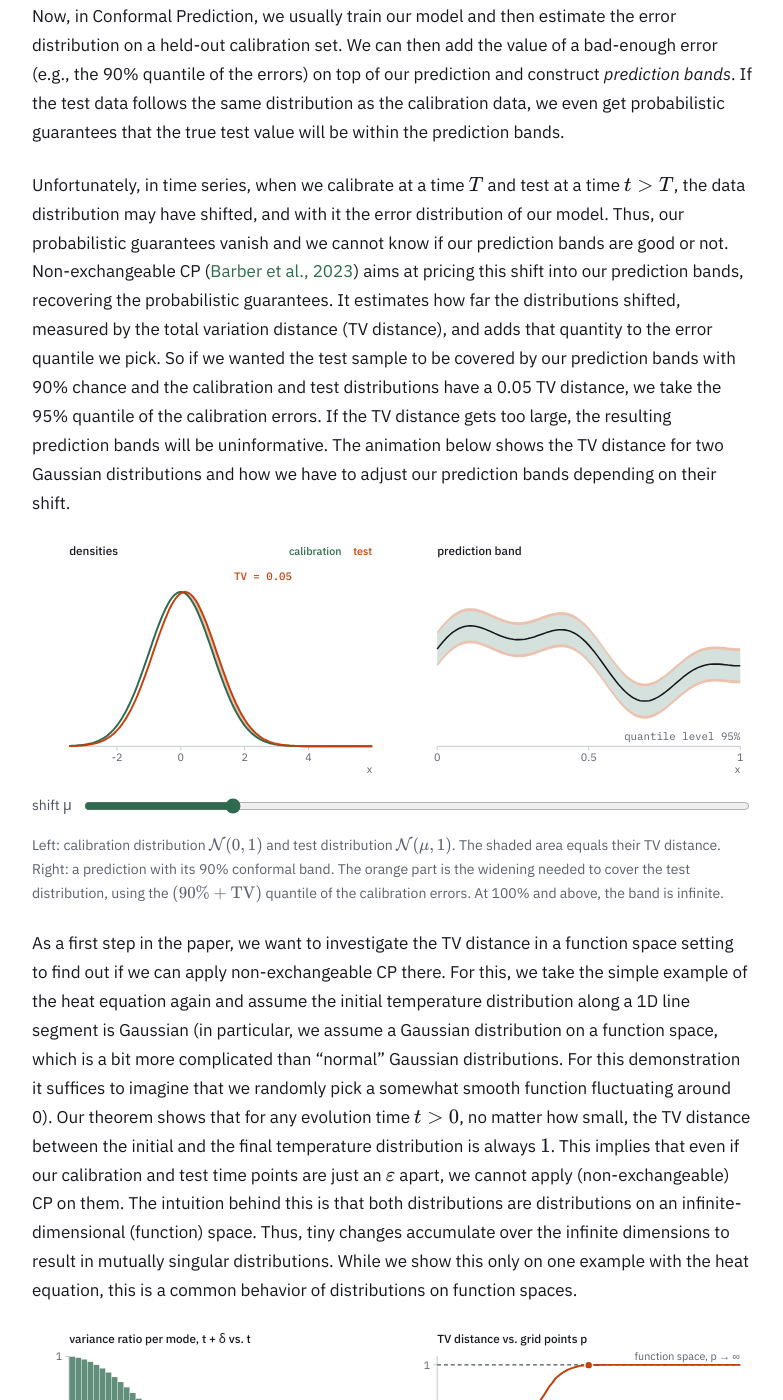
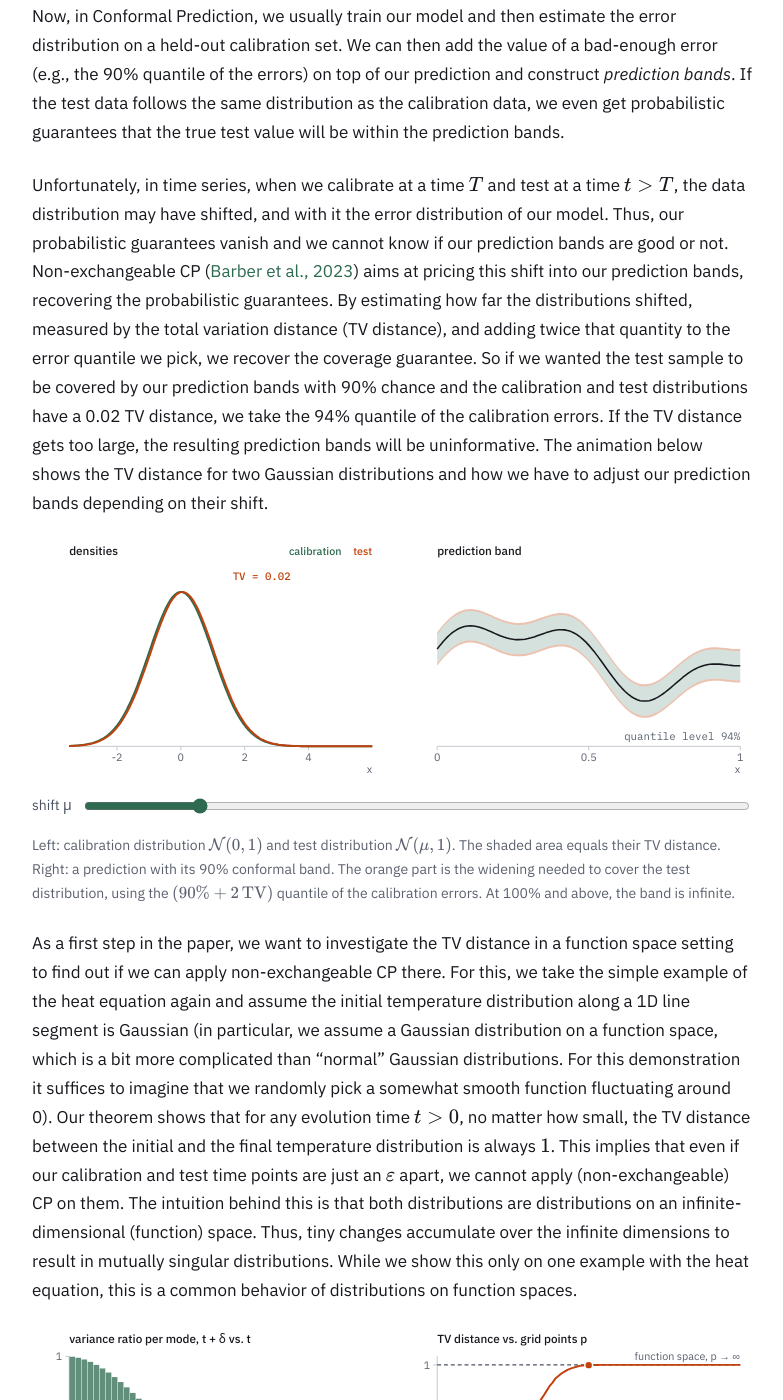
Before and after one commit to StillJosh/StillJosh.github.io, a Jekyll site: the page built from _posts/2026-10-19-conformal-prediction-pdes.md, in a window 1280 px wide and 1400 px high, scrolled down 1975 px. Shown: the whole window, without its empty margins (248-1031 px from the left). Built offline with Jekyll 4.4.1, drawn with Linux system fonts in a browser that asks for light colours; some of the changed text lies outside the part shown.

Commit message:
DOC: Correct TV quantile rule in conformal prediction note
The coverage bound of Barber et al. uses the TV distance between the data and
a version with the test point and a calibration point swapped, which is at most
twice the TV distance between calibration and test distribution. The text and
figure 2 now add twice the TV distance. The conclusion now claims robust
prediction bands instead of robust guarantees.

```diff
--- a/_posts/2026-10-19-conformal-prediction-pdes.md
+++ b/_posts/2026-10-19-conformal-prediction-pdes.md
@@ -22,10 +22,10 @@ Usually, we observe the temperature of the object at some time point $$t$$ and w
 
 Now, in Conformal Prediction, we usually train our model and then estimate the error distribution on a held-out calibration set. We can then add the value of a bad-enough error (e.g., the 90% quantile of the errors) on top of our prediction and construct *prediction bands*. If the test data follows the same distribution as the calibration data, we even get probabilistic guarantees that the true test value will be within the prediction bands.
 
-Unfortunately, in time series, when we calibrate at a time $$T$$ and test at a time $$t>T$$, the data distribution may have shifted, and with it the error distribution of our model. Thus, our probabilistic guarantees vanish and we cannot know if our prediction bands are good or not. Non-exchangeable CP ([Barber et al., 2023](https://doi.org/10.1214/23-AOS2276)) aims at pricing this shift into our prediction bands, recovering the probabilistic guarantees. It estimates how far the distributions shifted, measured by the total variation distance (TV distance), and adds that quantity to the error quantile we pick. So if we wanted the test sample to be covered by our prediction bands with 90% chance and the calibration and test distributions have a 0.05 TV distance, we take the 95% quantile of the calibration errors. If the TV distance gets too large, the resulting prediction bands will be uninformative. The animation below shows the TV distance for two Gaussian distributions and how we have to adjust our prediction bands depending on their shift.
+Unfortunately, in time series, when we calibrate at a time $$T$$ and test at a time $$t>T$$, the data distribution may have shifted, and with it the error distribution of our model. Thus, our probabilistic guarantees vanish and we cannot know if our prediction bands are good or not. Non-exchangeable CP ([Barber et al., 2023](https://doi.org/10.1214/23-AOS2276)) aims at pricing this shift into our prediction bands, recovering the probabilistic guarantees. By estimating how far the distributions shifted, measured by the total variation distance (TV distance), and adding twice that quantity to the error quantile we pick, we recover the coverage guarantee. So if we wanted the test sample to be covered by our prediction bands with 90% chance and the calibration and test distributions have a 0.02 TV distance, we take the 94% quantile of the calibration errors. If the TV distance gets too large, the resulting prediction bands will be uninformative. The animation below shows the TV distance for two Gaussian distributions and how we have to adjust our prediction bands depending on their shift.
 
 <figure class="viz" id="viz-tv">
-<figcaption>Left: calibration distribution $\mathcal{N}(0,1)$ and test distribution $\mathcal{N}(\mu,1)$. The shaded area equals their TV distance. Right: a prediction with its 90% conformal band. The orange part is the widening needed to cover the test distribution, using the $(90\% + \mathrm{TV})$ quantile of the calibration errors. At 100% and above, the band is infinite.</figcaption>
+<figcaption>Left: calibration distribution $\mathcal{N}(0,1)$ and test distribution $\mathcal{N}(\mu,1)$. The shaded area equals their TV distance. Right: a prediction with its 90% conformal band. The orange part is the widening needed to cover the test distribution, using the $(90\% + 2\,\mathrm{TV})$ quantile of the calibration errors. At 100% and above, the band is infinite.</figcaption>
 </figure>
 
 As a first step in the paper, we want to investigate the TV distance in a function space setting to find out if we can apply non-exchangeable CP there. For this, we take the simple example of the heat equation again and assume the initial temperature distribution along a 1D line segment is Gaussian (in particular, we assume a Gaussian distribution on a function space, which is a bit more complicated than "normal" Gaussian distributions. For this demonstration it suffices to imagine that we randomly pick a somewhat smooth function fluctuating around 0). Our theorem shows that for any evolution time $$t>0$$, no matter how small, the TV distance between the initial and the final temperature distribution is always $$1$$. This implies that even if our calibration and test time points are just an $$\varepsilon$$ apart, we cannot apply (non-exchangeable) CP on them. The intuition behind this is that both distributions are distributions on an infinite-dimensional (function) space. Thus, tiny changes accumulate over the infinite dimensions to result in mutually singular distributions. While we show this only on one example with the heat equation, this is a common behavior of distributions on function spaces.
--- a/assets/js/cp-figures.js
+++ b/assets/js/cp-figures.js
@@ -253,11 +253,11 @@
       if (right.length) svgEl('path', { d: path(up.concat(dn)) + 'Z', class: 'fill-test' }, L.g);
       G.curves(mu);
       text(L.g, G.sx(mu / 2 + 1.6), G.sy(0.43), 'TV = ' + tv.toFixed(2), { class: 'label-test mono' });
-      var level = 1 - ALPHA + tv;
+      var level = 1 - ALPHA + 2 * tv;
       band(q(1 - ALPHA), q(level));
       text(R.g, R.x1, R.y0 - 6, level >= 1 ? 'quantile level ≥ 100%' : 'quantile level ' + pct(level), { 'text-anchor': 'end', class: 'mono' });
     }
-    var shift = slider(m.ctrl, 'shift μ', 0, 0.6, 0.005, 0.13, draw);
+    var shift = slider(m.ctrl, 'shift μ', 0, 0.3, 0.001, 0.05, draw);
     draw();
   }
 
```
Also changed, not shown: other parts of _posts/2026-10-19-conformal-prediction-pdes.md (+1 -1 lines).
